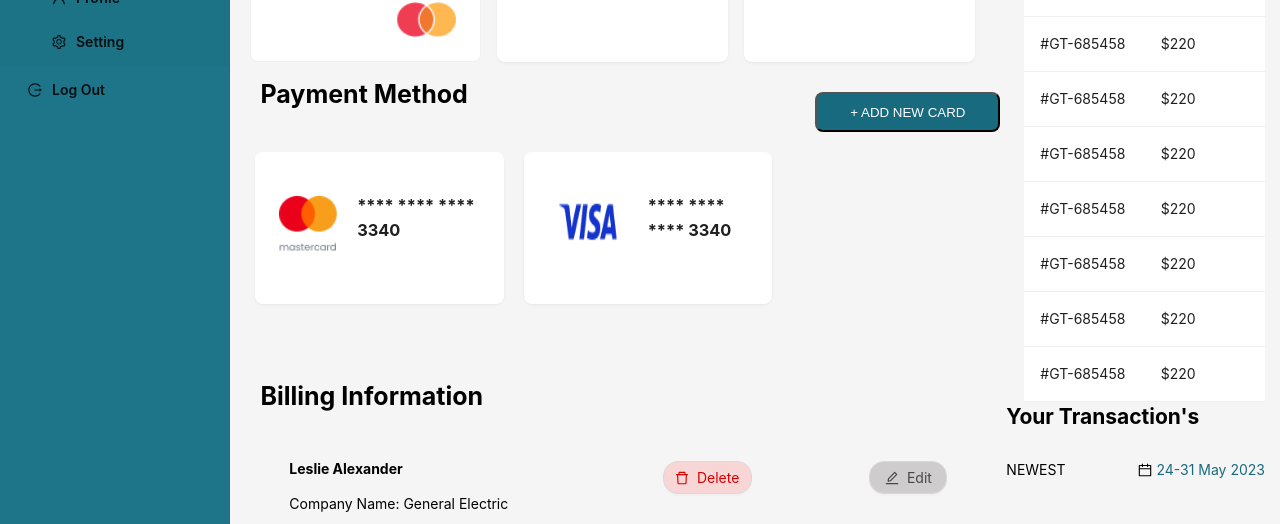
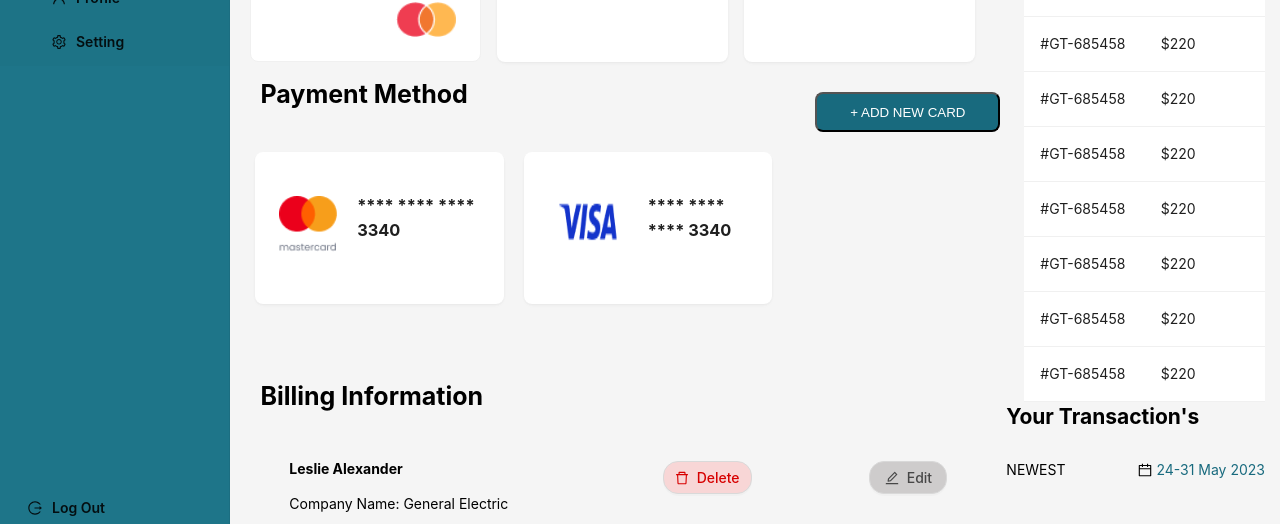
Before and after one commit to rjsaravana/dashboardreact, a React (Create React App) app: page /deposit in a window 1280 px wide. Shown: the part 268-792 px from the top of the page. Built offline with nearby package versions, Linux system fonts and the light colour scheme.

Commit message:
menu css added

```diff
--- a/src/App.css
+++ b/src/App.css
@@ -79,6 +79,7 @@
   border-radius: 15px;
   width: 89px;
   height: 33px;
+  font-weight: 500;
 }
 
 .edit-btn{
@@ -87,17 +88,8 @@
   border-radius: 15px;
   width: 78px;
   height: 33px;
+  font-weight: 500;
 }
-
-/* .del-btn:hover{
-  color: #D70000 !important;
-  background-color: #f8d6d6 !important;
-}
-
-.edit-btn:hover{
-  color: #474747 !important;
-  background-color: #cecccc !important;
-} */
 
 .paid-btn{
   color: #ffffff;
@@ -139,3 +131,9 @@
   margin-left: 13px;
   background-color: #f5f5f5;
 }
+
+.menu-item>.menu-logout{
+  position: fixed !important;
+  bottom: 0 !important;
+  width: 222px !important;
+}
--- a/src/app/dashboard/nav.tsx
+++ b/src/app/dashboard/nav.tsx
@@ -12,6 +12,7 @@ function getItem(
   icon?: React.ReactNode,
   children?: MenuItem[],
   type?: 'group',
+  className?:string,
 ): MenuItem {
   return {
     key,
@@ -19,6 +20,7 @@ function getItem(
     children,
     label,
     type,
+    className,
   } as MenuItem;
 }
 
@@ -33,7 +35,7 @@ const items: MenuProps['items'] = [
     getItem('Profile', '4', <UserOutlined />),
     getItem('Setting', '5', <SettingOutlined />),
   ]),
-  getItem('Log Out','6', <LogoutOutlined />),
+  getItem('Log Out','6', <LogoutOutlined />,undefined, undefined, 'menu-logout'),
 
 ];
 
```
